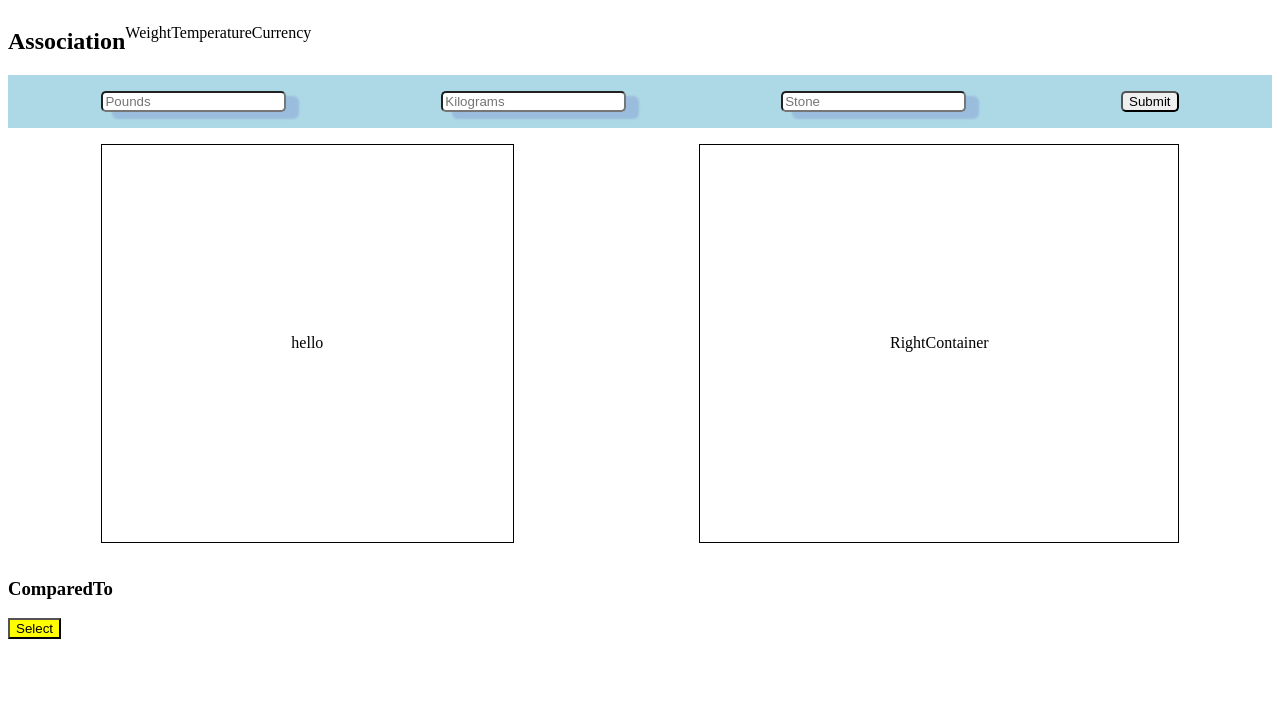
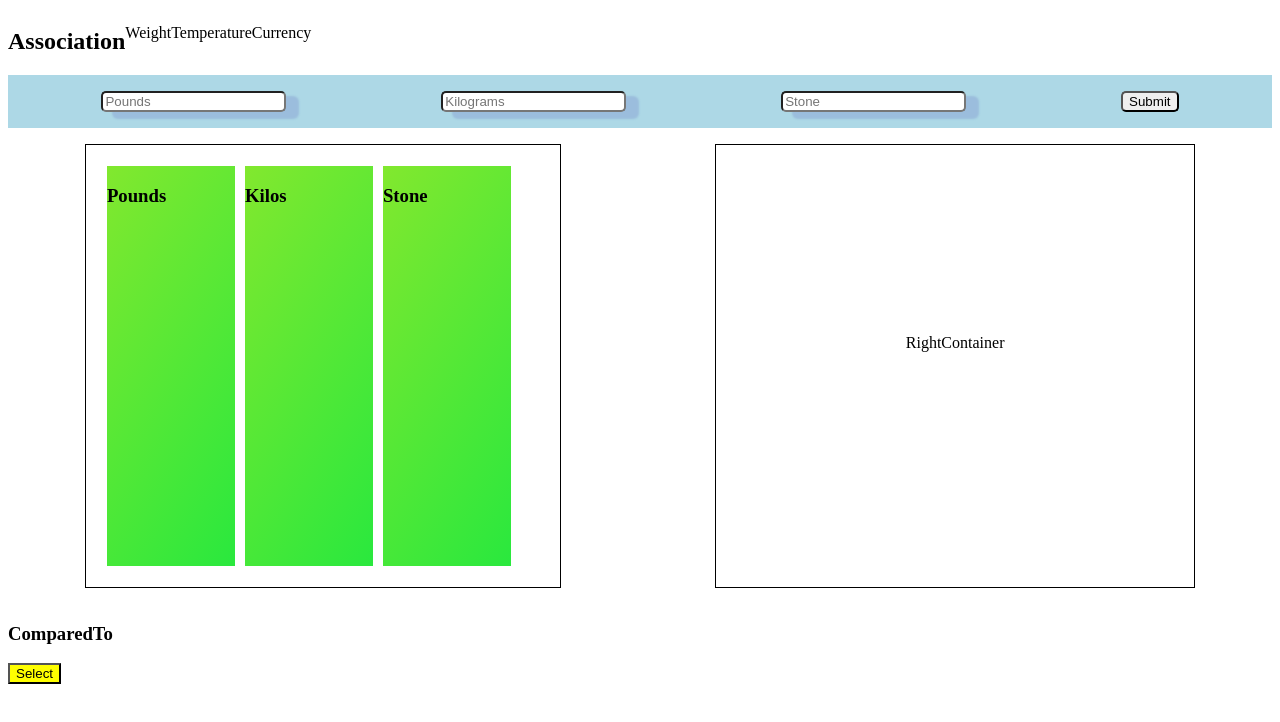
Before and after one commit to Assocation-Mewtwo/Association, a React (Vite) app: page / in a window 1280 px wide. Shown: the top 722 px of the page. Built offline with nearby package versions, Linux system fonts and the light colour scheme.

Commit message:
Add results boxes

```diff
--- a/src/App.css
+++ b/src/App.css
@@ -23,10 +23,57 @@
 #left-container {
   margin: 1em 1em;
   border: 1px solid;
-  padding: 15% 15%;
+  width: 35%;
+  padding: 1rem;
   display: flex;
   flex-direction: row;
-  align-items: center
+  align-items: center;
+  }
+
+  .resultsContainer {
+    background: linear-gradient(124deg, #ff2400, #e81d1d, blue, #e3e81d, #1de840, #1ddde8, red, #dd00f3, #dd00f3);
+    background-size: 1800% 1800%;
+    margin: 5px;
+    width: 8rem;
+    height: 25rem;
+   -webkit-animation: rainbow 18s ease infinite;
+   -z-animation: rainbow 18s ease infinite;
+   -o-animation: rainbow 18s ease infinite;
+   animation: rainbow 18s ease infinite;
+  }
+   @-webkit-keyframes rainbow {
+      0%{background-position:0% 82%}
+      50%{background-position:100% 19%}
+      100%{background-position:0% 82%}
+   }
+   @-moz-keyframes rainbow {
+      0%{background-position:0% 82%}
+      50%{background-position:100% 19%}
+      100%{background-position:0% 82%}
+   }
+   @-o-keyframes rainbow {
+      0%{background-position:0% 82%}
+      50%{background-position:100% 19%}
+      100%{background-position:0% 82%}
+   }
+   @keyframes rainbow {
+      0%{background-position:0% 82%}
+      50%{background-position:100% 19%}
+      100%{background-position:0% 82%}
+   }
+
+
+  #poundsResult {
+
+  }
+
+
+  #kilosResult {
+
+  }
+
+  #stoneResult {
+
   }
 
   /* weight form container styling */
@@ -34,7 +81,6 @@
   background-color: lightblue;
   padding: 1rem;
 }
-
 
 /* right container styling */
 #right-container {
--- a/src/LeftContainer.tsx
+++ b/src/LeftContainer.tsx
@@ -1,11 +1,23 @@
 import React from 'react'
+import './App.css'
 
-const LeftContainer = () => {
-  // const { kilo, setKilo, pound, setPound, stone, setStone, sendGrams} = props
+const LeftContainer = (props) => {
+  const { kilo, setKilo, pound, setPound, stone, setStone, sendGrams} = props
 
   return (
     <div id="left-container">
-      hello
+      <div id="poundsContainer"  className="resultsContainer">
+      <h3 id="poundsResult">Pounds</h3>
+      <h4 id="poundsNumber">{pound}</h4>
+      </div>
+      <div id="kilosContainer"  className="resultsContainer">
+      <h3 id="kilosResult">Kilos</h3>
+      <h4 id="kilosNumber">{kilo}</h4>
+      </div>
+      <div id="stoneContainer" className="resultsContainer">
+      <h3 id="stoneResult">Stone</h3>
+      <h4 id="stoneNumber">{stone}</h4>
+      </div>
     </div>
   )
 }
```
